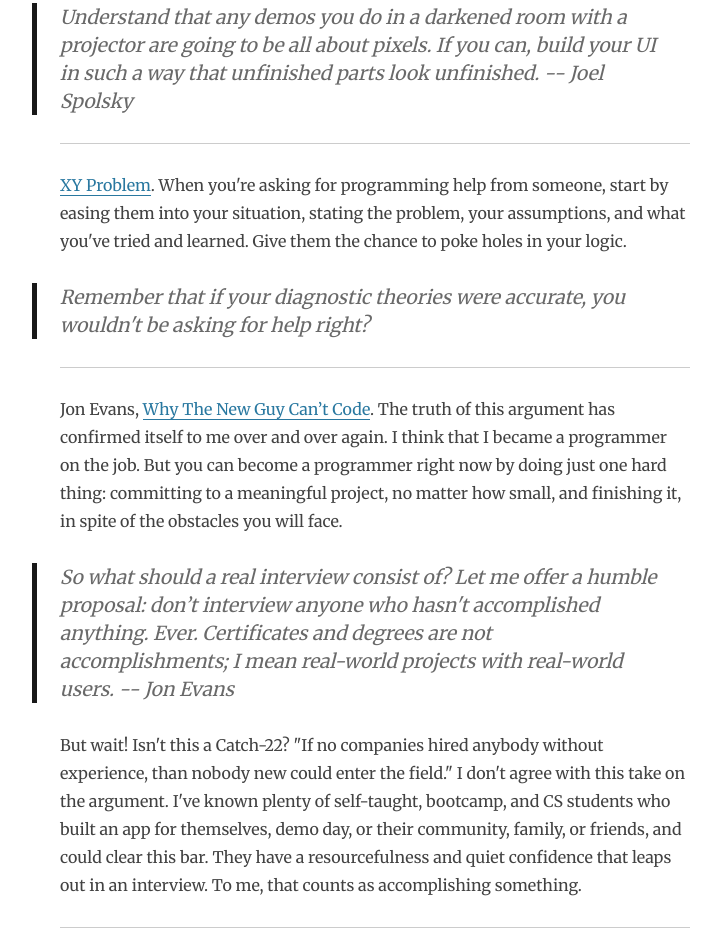
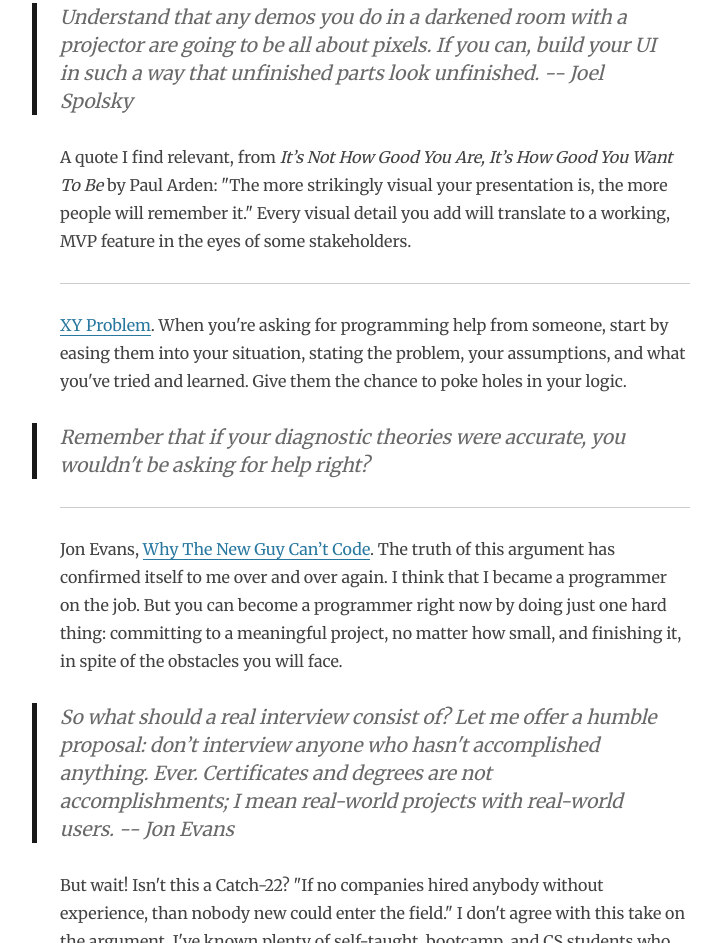
Before and after one commit to jwworth/jakeworth, a Gatsby site: page /essays-on-programming-i-think-about-a-lot/ in a window 1280 px wide. Shown: the part 2222-3165 px from the top of the page, without its empty margins (265-986 px from the left). Built offline with nearby package versions, Linux system fonts and the light colour scheme; Gatsby itself is replaced by a stand-in of ours; some packages are replaced by stand-ins of ours.

Commit message:
Add Paul Arden quote

```diff
--- a/content/blog/essays-on-programming-i-think-about-a-lot.md
+++ b/content/blog/essays-on-programming-i-think-about-a-lot.md
@@ -86,6 +86,11 @@
 unfinished parts look unfinished.
 -- Joel Spolsky
 
+A quote I find relevant, from _It’s Not How Good You Are, It’s How Good You
+Want To Be_ by Paul Arden: "The more strikingly visual your presentation is,
+the more people will remember it." Every visual detail you add will translate
+to a working, MVP feature in the eyes of some stakeholders.
+
 ---
 
 [XY Problem](http://xyproblem.info/). When you're asking for programming help
```
